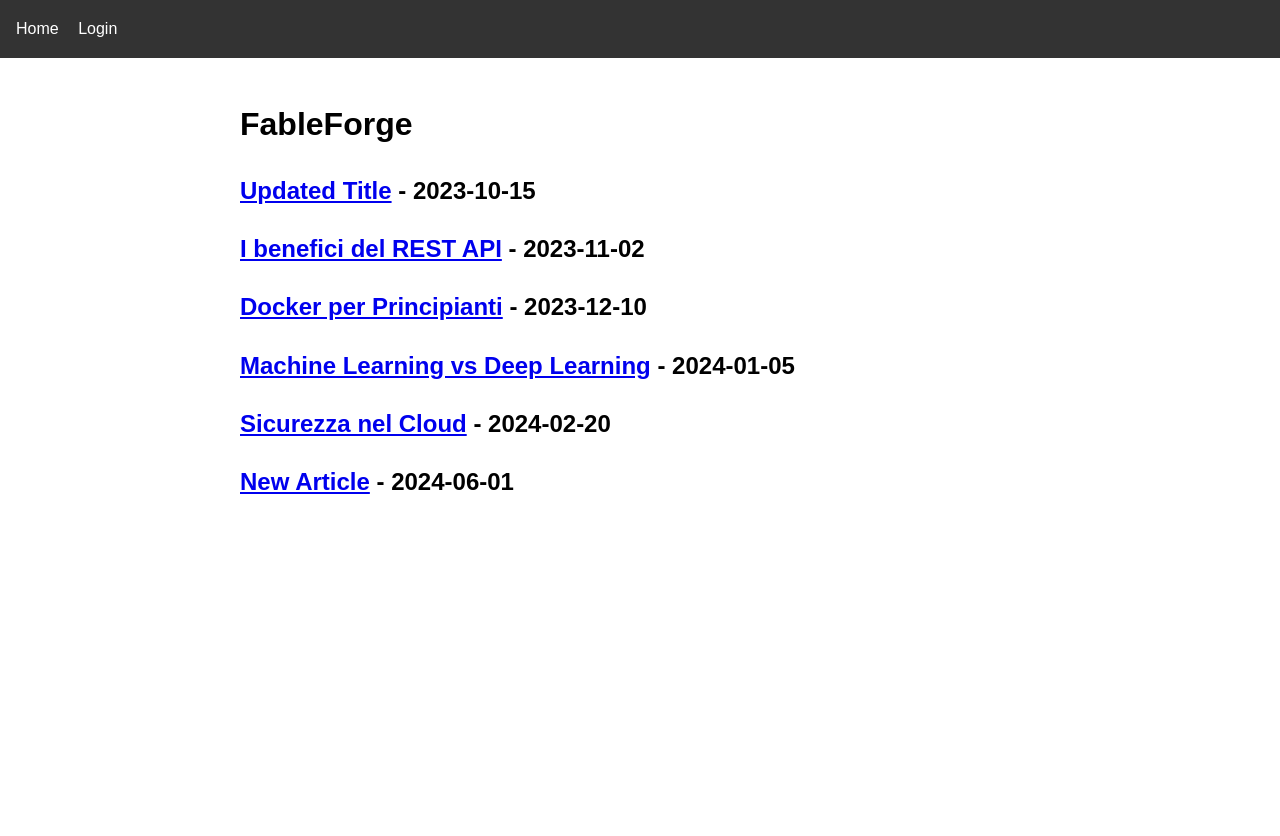
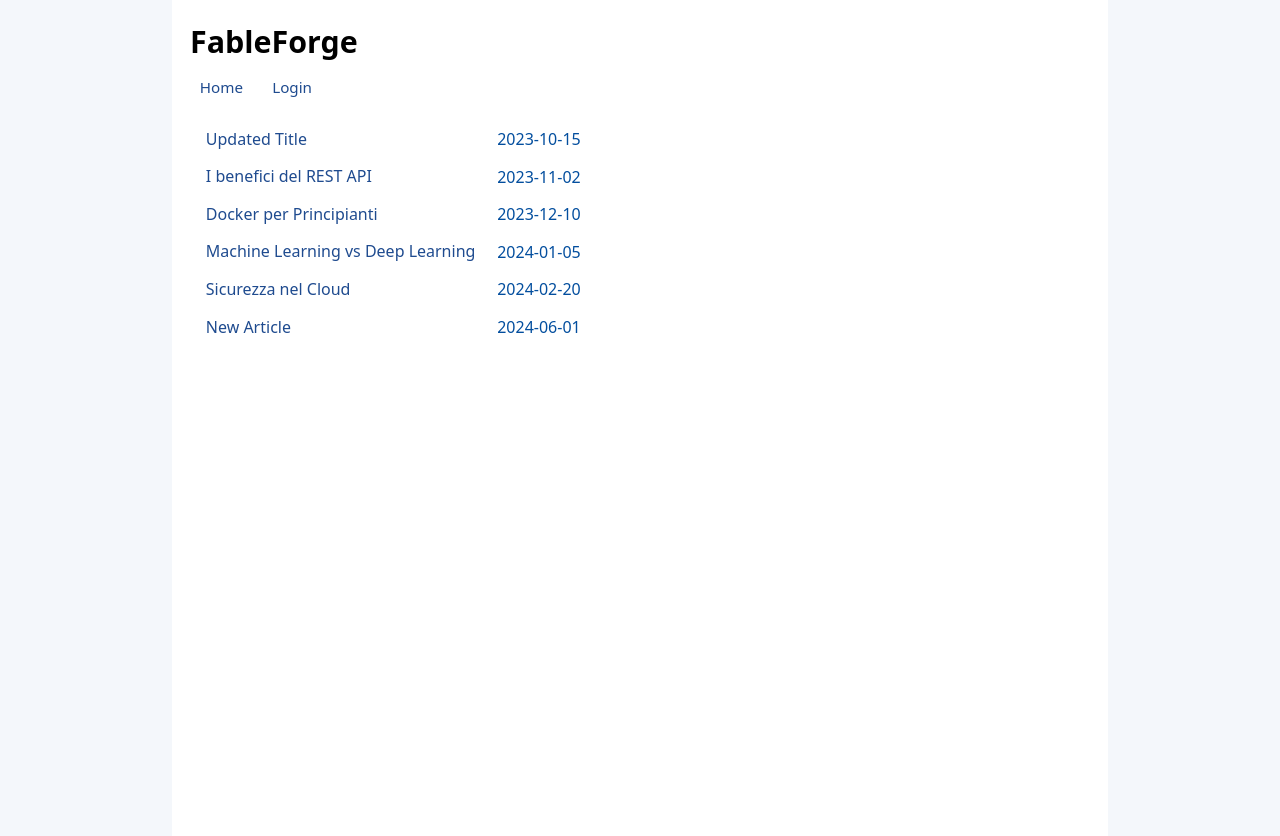
Before and after one commit to ar3ac/fableforge, a FastAPI app: page / in a window 1280 px wide. Before the commit the page ends 494 px from the top, so only its background shows below. Run offline with FastAPI, Linux system fonts and the light colour scheme.

Commit message:
phase 4 , refactor home page and css style

```diff
--- a/main.py
+++ b/main.py
@@ -77,6 +77,19 @@ def admin_dashboard(request: Request):
     )
 
 
+@app.get("/admin/add")
+def admin_add(request: Request):
+    if not get_current_admin(request):
+        return RedirectResponse(url="/login", status_code=303)
+    return templates.TemplateResponse(
+        "login.html",
+        {
+            "request": request,
+            "error": "Placeholder: implementa qui la form per aggiungere articolo",
+        },
+    )
+
+
 @app.get("/logout")
 def logout(request: Request):
     response = RedirectResponse(url="/", status_code=303)
--- a/templates/base.html
+++ b/templates/base.html
@@ -5,28 +5,33 @@
     <meta name="viewport" content="width=device-width, initial-scale=1.0">
     <title>{% block title %}FableForge{% endblock %}</title>
     <style>
-        body { font-family: sans-serif; margin: 0; padding: 0; line-height: 1.6; }
-        nav { background: #333; color: #fff; padding: 1rem; }
-        nav a { color: #fff; text-decoration: none; margin-right: 15px; }
-        nav a:hover { text-decoration: underline; }
-        nav span { margin-right: 15px; color: #aaa; }
-        main { padding: 20px; max-width: 800px; margin: 0 auto; }
+        body { font-family: system-ui, sans-serif; margin: 0; padding: 0; line-height: 1.6; background: #f4f7fb; }
+        main { padding: 18px; max-width: 900px; margin: 0 auto; background: #fff; min-height: 100vh; }
+        h1 { margin: 0 0 0.2rem; font-size: 1.9rem; }
+        nav { margin-top: 0.2rem; margin-bottom: 1rem; display: flex; align-items: center; gap: 0.6rem; flex-wrap: wrap; }
+        nav a, nav span { font-size: 0.95rem; }
+        nav a { text-decoration: none; color: #1f4b8f; padding: 0.28rem 0.55rem; border-radius: 4px; border: 1px solid transparent; }
+        nav a:hover { background: #eef4ff; border-color: #c8dbff; }
+        .admin-pill { font-size: 0.85rem; background: #e8f0ff; color: #14408c; border-radius: 999px; padding: 0.2rem 0.5rem; border: 1px solid #deebff; }
         .error { color: red; }
+        table a { color: #1f4b8f; text-decoration: none; padding: 0.28rem 0.55rem; border-radius: 4px; border: 1px solid transparent;}
+        table a:hover { background: #eef4ff; border-color: #c8dbff; }
     </style>
 </head>
 <body>
+    <main>
+    <h1>FableForge</h1>
     <nav>
         <a href="/">Home</a>
-        {% if request.cookies.get("username") %}
-            <span>Admin: {{ request.cookies.get("username") }}</span>
-            <a href="/admin/dashboard">Dashboard</a>
+        {% if request.cookies.get("username") == "admin" %}
+            <span class="admin-pill">Logged as Admin</span>
+            <a href="/admin/add">+ Add</a>
             <a href="/logout">Logout</a>
         {% else %}
             <a href="/login">Login</a>
         {% endif %}
     </nav>
-    <main>
-        {% block content %}{% endblock %}
+    {% block content %}{% endblock %}
     </main>
 </body>
 </html>
--- a/templates/home.html
+++ b/templates/home.html
@@ -3,11 +3,24 @@
 {% block title %}Home - FableForge{% endblock %}
 
 {% block content %}
-    <h1>FableForge</h1>
+
     {% if articles %}
-        {% for article in articles %}
-            <h2><a href="/article/{{ article.id }}">{{ article.title }}</a> - {{ article.date }}</h2>
-        {% endfor %}
+
+        <table border="0" cellpadding="6" cellspacing="0">
+
+            <tbody>
+                {% for article in articles %}
+                    <tr style="text-decoration: none; color: #034e9e">
+                        <td><a href="/article/{{ article.id }}">{{ article.title }}</a></td>
+                        <td>{{ article.date }}</td>
+                        {% if request.cookies.get("username") == "admin" %}
+                            <td><a href="/admin/edit/{{ article.id }}">Edit</a></td>
+                            <td><a href="/admin/delete/{{ article.id }}">Delete</a></td>
+                        {% endif %}
+                    </tr>
+                {% endfor %}
+            </tbody>
+        </table>
     {% else %}
         <p>Nessun articolo disponibile.</p>
     {% endif %}
--- a/templates/login.html
+++ b/templates/login.html
@@ -3,7 +3,7 @@
 {% block title %}Login - FableForge{% endblock %}
 
 {% block content %}
-    <h1>Login Admin</h1>
+    <h3>Login Admin</h3>
     <form action="/login" method="post">
         <label for="username">Username:</label>
         <input type="text" id="username" name="username" required><br><br>
```
